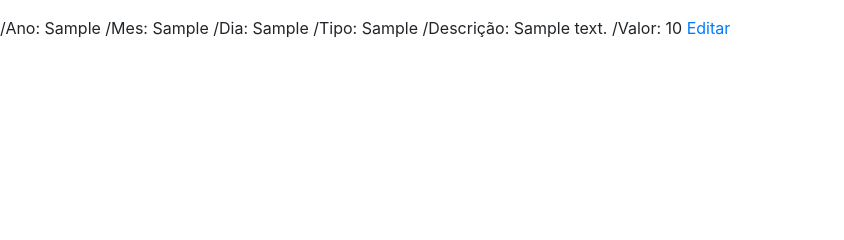
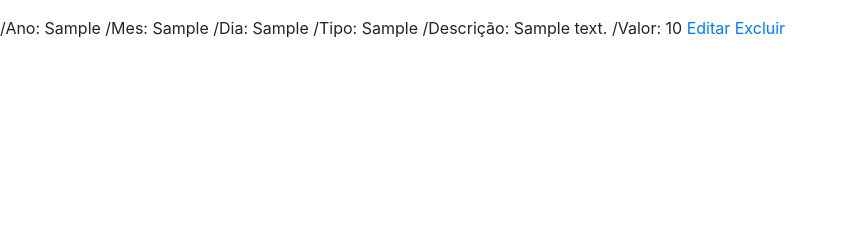
Before and after one commit to lucasgf007/finans2.0, a PHP site: page /pag/php/consulta.php in a window 1280 px wide. Shown: the part 415-655 px from the top of the page, without its empty margins (0-844 px from the left). Run offline with PHP 8.4, Linux system fonts and the light colour scheme; the visitor is signed in with stand-in values (Sample User, id 1); tables that the repository leaves empty or names only in its code hold one stand-in row (values such as "Sample post"); some libraries are stand-ins or nearby versions.

Commit message:
remove and edit pag consulta

```diff
--- a/pag/php/consulta.php
+++ b/pag/php/consulta.php
@@ -189,7 +189,7 @@ session_start();
      if ($result->num_rows > 0) {
                       // output data of each row
         while($row = $result->fetch_assoc()) {
-          echo " /Ano: " . $row["ano"]. "  " . "/Mes: " . $row["mes"]. " " . "/Dia: ". $row["dia"]. " " . "/Tipo: ". $row["tipo"]. " " . "/Descrição: ". $row["descricao"]. " " . "/Valor: ". $row["valor"]. "  " . "<a href='editar.php?id=". $row["id"]."'> Editar </a> <br>";
+          echo " /Ano: " . $row["ano"]. "  " . "/Mes: " . $row["mes"]. " " . "/Dia: ". $row["dia"]. " " . "/Tipo: ". $row["tipo"]. " " . "/Descrição: ". $row["descricao"]. " " . "/Valor: ". $row["valor"]. "  " . "<a href='editar.php?id=". $row["id"]."'> Editar </a>" . "  " . "<a href='remove.php?id=". $row["id"]."'> Excluir </a> <br>";
         }
      } else {
       echo "0 results";
```
